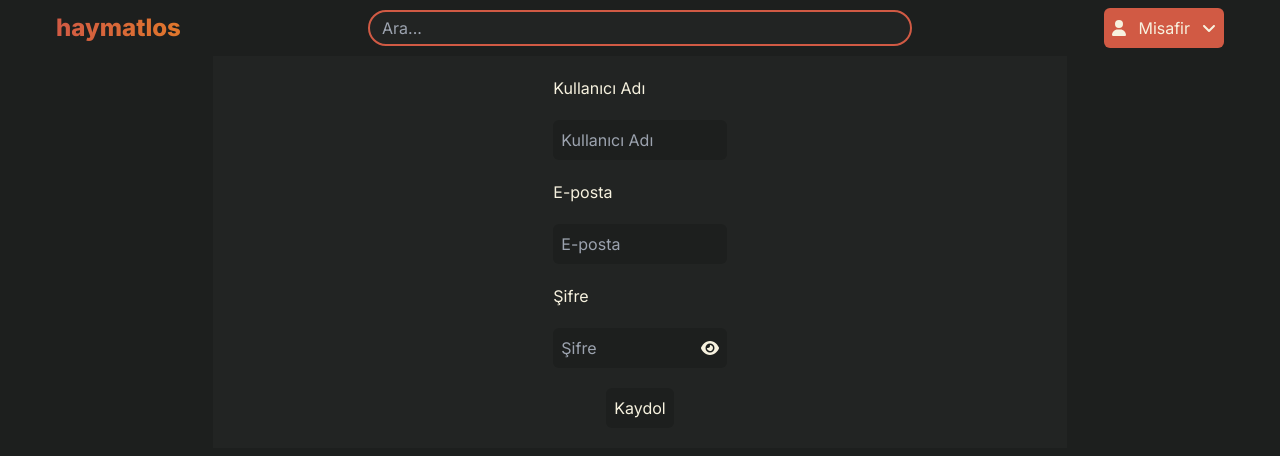
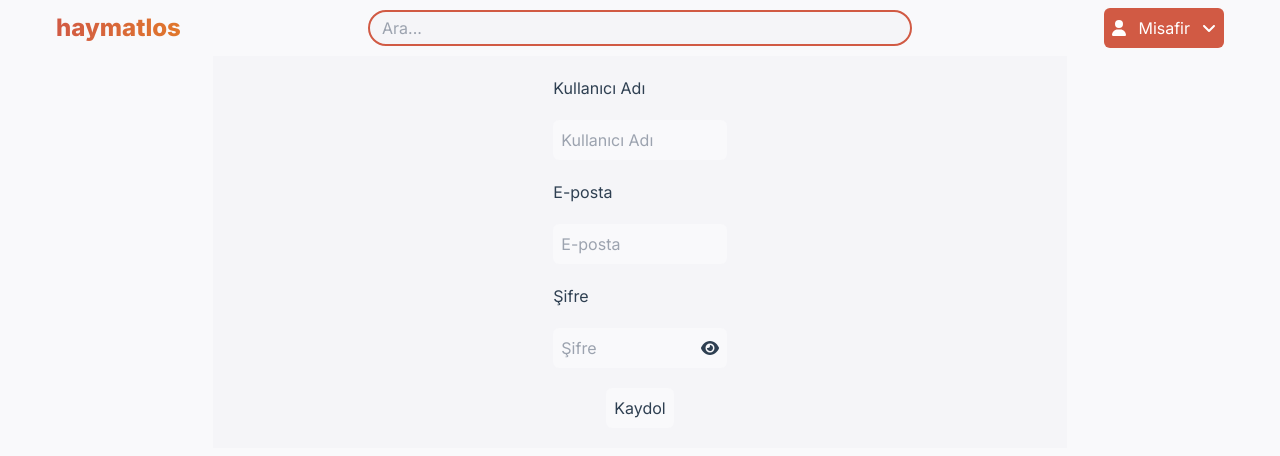
Before and after one commit to mufurkand/haymatlos-frontend, a Next.js app: page /sign-up in a window 1280 px wide. Shown: the top 456 px of the page. Built offline with nearby package versions, Linux system fonts and the light colour scheme.

Commit message:
Add a light theme

```diff
--- a/app/layout.js
+++ b/app/layout.js
@@ -14,7 +14,9 @@ export const metadata = {
 export default function RootLayout({ children }) {
   return (
     <html lang="en">
-      <body className={inter.className + " bg-foreground"}>
+      <body
+        className={inter.className + " dark:bg-darkForeground bg-foreground"}
+      >
         <div className="flex flex-col items-center pt-14">
           <Navbar />
           <div className="w-full md:w-3/4 lg:w-2/3">{children}</div>
--- a/app/page.js
+++ b/app/page.js
@@ -2,7 +2,7 @@ import PostContainer from "@/components/PostContainer";
 
 const Home = () => {
   return (
-    <div className="bg-background">
+    <div className="dark:bg-darkBackground bg-background">
       <PostContainer />
     </div>
   );
--- a/components/LogInForm.jsx
+++ b/components/LogInForm.jsx
@@ -19,9 +19,9 @@ const LogInForm = () => {
   };
 
   return (
-    <div className="flex w-full justify-center bg-background">
+    <div className="dark:bg-darkBackground flex w-full justify-center bg-background">
       <form
-        className="flex flex-col gap-5 p-5 text-text sm:w-1/4"
+        className="dark:text-darkText flex flex-col gap-5 p-5 text-text sm:w-1/4"
         onSubmit={handleSubmit}
       >
         <label>Kullanıcı Adı</label>
@@ -47,7 +47,7 @@ const LogInForm = () => {
         </div>
         <div className="flex justify-center">
           <button
-            className="rounded-md bg-foreground p-2 hover:bg-accentRed"
+            className="dark:bg-darkForeground rounded-md bg-foreground p-2 hover:bg-accentRed"
             type="submit"
           >
             Giriş Yap
--- a/components/Navbar.jsx
+++ b/components/Navbar.jsx
@@ -12,7 +12,7 @@ import Link from "next/link";
 const Navbar = () => {
   return (
     <div className="fixed left-0 top-0 flex w-full flex-col">
-      <div className="flex h-14 w-auto items-center justify-between gap-5 bg-foreground px-5 text-text sm:px-14">
+      <div className="dark:bg-darkForeground dark:text-darkText flex h-14 w-auto items-center justify-between gap-5 bg-foreground px-5 text-text sm:px-14">
         <Link
           href="/"
           className="bg-gradient-to-r from-accentRed to-amber-500 bg-clip-text text-2xl font-extrabold text-transparent sm:basis-1/4"
--- a/components/PostContainer.jsx
+++ b/components/PostContainer.jsx
@@ -19,7 +19,7 @@ export const Post = ({ post, isLink = true }) => {
   const postBody = (
     <>
       <div className="flex justify-between text-white">{post.title}</div>
-      <div className="text-text">{post.content}</div>
+      <div className="dark:text-darkText text-text">{post.content}</div>
       <div className="flex justify-between">
         <div className="flex justify-between gap-2">
           <div className="flex items-center justify-between gap-1 text-gray-500">
@@ -50,12 +50,12 @@ export const Post = ({ post, isLink = true }) => {
         // TODO: implement a better empty post width method instead of fixed width
         <Link
           href={"/post/" + post.id}
-          className="flex w-full flex-none flex-col justify-between gap-5 rounded-md bg-foreground p-5"
+          className="dark:bg-darkForeground flex w-full flex-none flex-col justify-between gap-5 rounded-md bg-foreground p-5"
         >
           {postBody}
         </Link>
       ) : (
-        <div className="flex w-full flex-none flex-col justify-between gap-5 rounded-md bg-foreground p-5">
+        <div className="dark:bg-darkForeground flex w-full flex-none flex-col justify-between gap-5 rounded-md bg-foreground p-5">
           {postBody}
         </div>
       )}
@@ -69,8 +69,9 @@ const Category = ({ category, activeCategory, setActiveCategory }) => {
   return (
     <button
       className={
-        "flex items-center border-2 border-solid p-2 text-center text-text transition-all" +
+        "dark:text-darkText flex items-center border-2 border-solid p-2 text-center text-text transition-all" +
         " " +
+        // TODO: may break on dark mode
         (isActive
           ? "border-foreground bg-accentRed"
           : "border-accentRed bg-foreground") +
@@ -120,7 +121,7 @@ const PostContainer = () => {
         <Searchbar />
       </div>
       {/* Categories */}
-      <div className="mb-5 flex h-14 w-full items-center gap-5 overflow-auto bg-background sm:justify-center">
+      <div className="dark:bg-darkBackground mb-5 flex h-14 w-full items-center gap-5 overflow-auto bg-background sm:justify-center">
         {categories.map((category) => (
           <Category
             key={category.id}
@@ -131,7 +132,7 @@ const PostContainer = () => {
         ))}
       </div>
       {/* Posts */}
-      <div className="flex w-full flex-col gap-5 overflow-auto bg-background">
+      <div className="dark:bg-darkBackground flex w-full flex-col gap-5 overflow-auto bg-background">
         {posts.map((post) => (
           <Post key={post.pkeyUuidPost} post={post} />
         ))}
--- a/components/Searchbar.jsx
+++ b/components/Searchbar.jsx
@@ -9,7 +9,7 @@ const Searchbar = ({ className }) => {
       <input
         type="text"
         placeholder="Ara..."
-        className="flex-auto rounded-full border-2 border-accentRed bg-background px-3 py-1 text-text focus:border-accentBlue focus:outline-none"
+        className="dark:bg-darkBackground dark:text-darkText flex-auto rounded-full border-2 border-accentRed bg-background px-3 py-1 text-text focus:border-accentBlue focus:outline-none"
       />
     </div>
   );
--- a/components/SignUpForm.jsx
+++ b/components/SignUpForm.jsx
@@ -22,10 +22,10 @@ const SignUpForm = () => {
   };
 
   return (
-    <div className="flex w-full justify-center bg-background">
+    <div className="dark:bg-darkBackground flex w-full justify-center bg-background">
       <form
         onSubmit={handleSubmit}
-        className="flex flex-col gap-5 p-5 text-text sm:w-1/4"
+        className="dark:text-darkText flex flex-col gap-5 p-5 text-text sm:w-1/4"
       >
         <label>Kullanıcı Adı</label>
         <Input placeholder="Kullanıcı Adı" type="text" name="nickname" />
@@ -53,7 +53,7 @@ const SignUpForm = () => {
         </div>
         <div className="flex justify-center">
           <button
-            className="rounded-md bg-foreground p-2 hover:bg-accentRed"
+            className="dark:bg-darkForeground rounded-md bg-foreground p-2 hover:bg-accentRed"
             type="submit"
           >
             Kaydol
--- a/components/UserSection.jsx
+++ b/components/UserSection.jsx
@@ -38,7 +38,7 @@ const UserSection = () => {
     <div
       ref={dropdownRef}
       className={
-        "relative bg-accentRed p-2 text-text" +
+        "relative bg-accentRed p-2 text-white" +
         " " +
         (toggleDropdown ? "rounded-t-md" : "rounded-md")
       }
--- a/components/skeletons/PostContainerSkeleton.jsx
+++ b/components/skeletons/PostContainerSkeleton.jsx
@@ -1,12 +1,14 @@
 const Post = () => {
-  return <div className="h-48 w-full bg-foreground"></div>;
+  return (
+    <div className="dark:bg-darkForeground h-48 w-full bg-foreground"></div>
+  );
 };
 
 const Category = () => {
   return (
     <div
       className={
-        "flex h-full w-20 rounded-lg border-2 border-accentRed bg-foreground"
+        "dark:bg-darkForeground flex h-full w-20 rounded-lg border-2 border-accentRed bg-foreground"
       }
     ></div>
   );
@@ -14,7 +16,7 @@ const Category = () => {
 
 const PostContainerSkeleton = () => {
   return (
-    <div className="flex flex-col items-center bg-background p-5">
+    <div className="dark:bg-darkBackground flex flex-col items-center bg-background p-5">
       <div className="mb-5 flex h-14 w-full items-center gap-5 overflow-auto p-2 sm:justify-center">
         {Array.from({ length: 5 }, (_, index) => (
           <Category key={index} />
--- a/components/utils/ErrorPage.jsx
+++ b/components/utils/ErrorPage.jsx
@@ -4,7 +4,7 @@ const ErrorPage = ({ message }) => {
       <span className="bg-gradient-to-r from-accentRed to-amber-500 bg-clip-text text-2xl font-extrabold text-transparent">
         Ah. Bir şeyler ters gitti.
       </span>
-      <span className="text-text">
+      <span className="dark:text-darkText text-text">
         {message + " Lütfen daha sonra tekrar dene."}
       </span>
     </div>
--- a/components/utils/Input.jsx
+++ b/components/utils/Input.jsx
@@ -2,7 +2,7 @@ const Input = ({ placeholder, type, name }) => {
   return (
     <input
       placeholder={placeholder}
-      className="w-full rounded-md bg-foreground p-2 focus:outline-none focus:ring-2 focus:ring-accentRed"
+      className="dark:bg-darkForeground w-full rounded-md bg-foreground p-2 focus:outline-none focus:ring-2 focus:ring-accentRed"
       type={type}
       name={name}
     />
--- a/tailwind.config.js
+++ b/tailwind.config.js
@@ -9,9 +9,12 @@ module.exports = {
     extend: {
       colors: {
         // background: "#262826",
-        background: "#222423",
-        foreground: "#1D1F1E",
-        text: "#f7f2df",
+        background: "#F5F5F8",
+        darkBackground: "#222423",
+        foreground: "#F9F9FB",
+        darkForeground: "#1D1F1E",
+        text: "#2e3f51",
+        darkText: "#f7f2df",
         accentBlue: "#47a6bd",
         accentRed: "#d15a44",
       },
```
